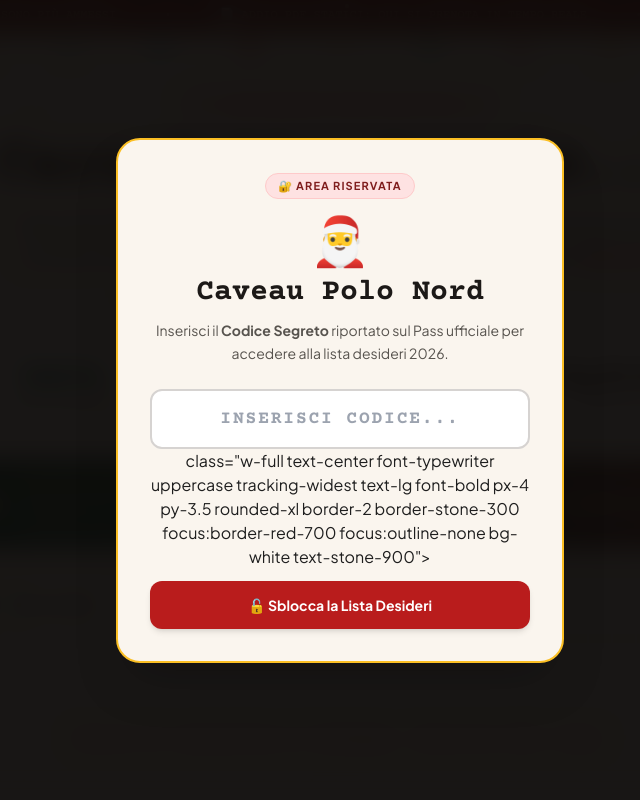
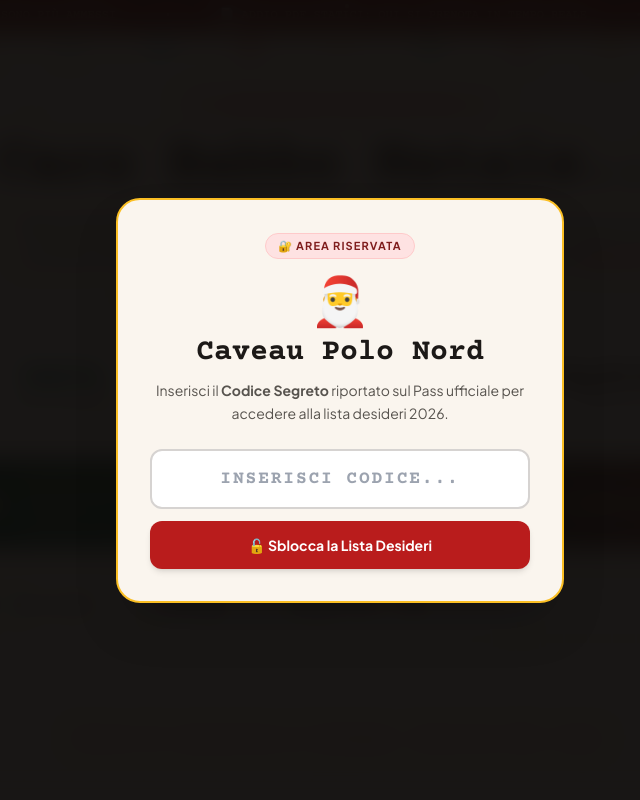
Before and after one commit to carlifilo07-max/natale-2026, a plain HTML site: page index.html in a window 1280 px wide. Shown: the top 800 px of the page, without its empty margins (300-940 px from the left). Drawn offline with nearby package versions, Linux system fonts and the light colour scheme; no server answers.

Commit message:
Update index.html

```diff
--- a/index.html
+++ b/index.html
@@ -93,7 +93,6 @@
 
       <form onsubmit="verificaPassword(event)" class="space-y-3">
        <input id="input-password" type="text" autocomplete="off" placeholder="Inserisci codice..."
-               class="w-full text-center font-typewriter uppercase tracking-widest text-lg font-bold px-4 py-3.5 rounded-xl border-2 border-stone-300 focus:border-red-700 focus:outline-none bg-white text-stone-900">
                class="w-full text-center font-typewriter uppercase tracking-widest text-lg font-bold px-4 py-3.5 rounded-xl border-2 border-stone-300 focus:border-red-700 focus:outline-none bg-white text-stone-900">
         <button type="submit"
                 class="w-full py-3.5 px-4 rounded-xl bg-red-700 hover:bg-red-800 active:scale-95 text-white font-bold text-sm shadow-md transition cursor-pointer">
```
